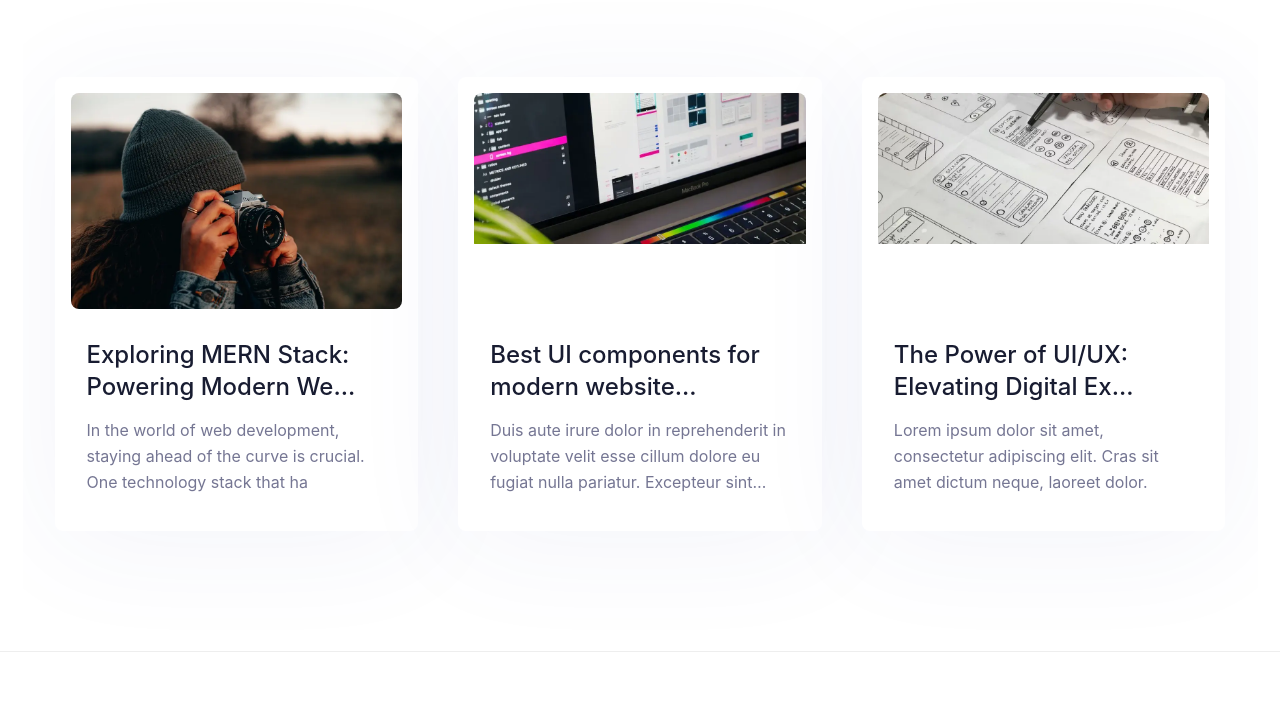
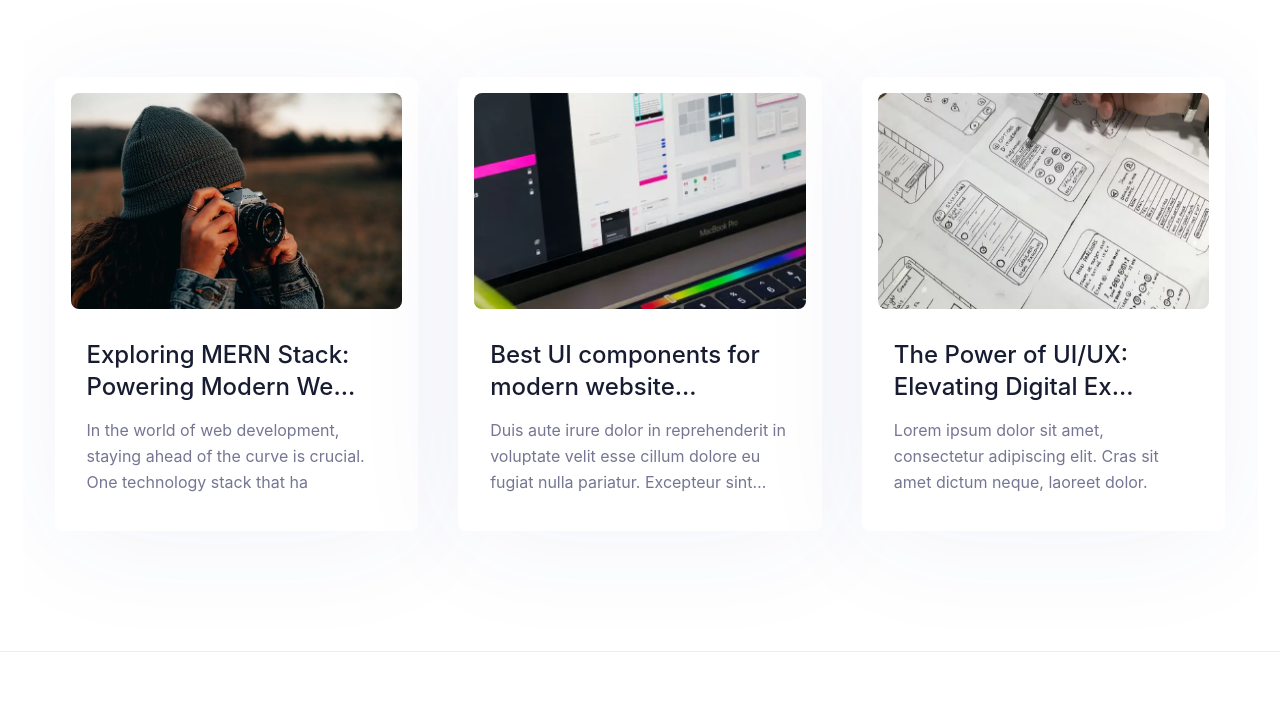
Before and after one commit to PTT154/Tailwind_Capstone, a website: page index.html in a window 1280 px wide. Shown: the part 8844-9572 px from the top of the page. Drawn offline with nearby package versions, Linux system fonts and the light colour scheme.

Commit message:
Hoàn thành phần Blog

```diff
--- a/index.html
+++ b/index.html
@@ -1148,8 +1148,8 @@
                             href="https://solid.nextjstemplates.com/blog/exploring-the-mern-stack-powering-modern-web-development">
                             <img alt="Exploring MERN Stack: Powering Modern Web Development" loading="lazy"
                                 decoding="async" data-nimg="fill"
-                                class="duration-300 group-hover:scale-110 object-cover" sizes="100vw"
-                                src="./img/about/about-1.webp" />
+                                class="w-full h-full object-cover object-center duration-300 group-hover:scale-110"
+                                sizes="100vw" src="./img/about/about-1.webp" />
                         </a>
                         <div class="px-4">
                             <h3
@@ -1161,12 +1161,13 @@
                                 crucial. One technology stack that ha</p>
                         </div>
                     </div>
-                    <div class="animate_top group rounded-lg bg-white p-4 pb-9 shadow-solid-8 dark:bg-blacksection ">
+                    <div class=" group rounded-lg bg-white p-4 pb-9 shadow-solid-8 dark:bg-blacksection">
                         <a class="relative block aspect-[368/239] overflow-hidden rounded-lg"
                             href="https://solid.nextjstemplates.com/blog/best-ui-components-for-modern-websites">
                             <img alt="Best UI components for modern website" loading="lazy" decoding="async"
-                                data-nimg="fill" class="duration-300 group-hover:scale-110" sizes="100vw"
-                                src="./img/about/about-2.webp" />
+                                data-nimg="fill"
+                                class="w-full h-full object-cover object-center duration-300 group-hover:scale-110 "
+                                sizes="100vw" src="./img/about/about-2.webp" />
                         </a>
                         <div class="px-4">
                             <h3
@@ -1178,11 +1179,11 @@
                                 cillum dolore eu fugiat nulla pariatur. Excepteur sint occaecat cupidatat.</p>
                         </div>
                     </div>
-                    <div class="animate_top group rounded-lg bg-white p-4 pb-9 shadow-solid-8 dark:bg-blacksection ">
+                    <div class="group rounded-lg bg-white p-4 pb-9 shadow-solid-8 dark:bg-blacksection ">
                         <a class="relative block aspect-[368/239] overflow-hidden rounded-lg"
                             href="https://solid.nextjstemplates.com/blog/the-power-of-uiux-elevating-digital-experiences">
                             <img alt="The Power of UI/UX: Elevating Digital Experiences" loading="lazy" decoding="async"
-                                data-nimg="fill" class="duration-300 group-hover:scale-110" sizes="100vw"
+                                data-nimg="fill" class="w-full h-full duration-300 group-hover:scale-110" sizes="100vw"
                                 src="./img/about/about-3.webp" />
                         </a>
                         <div class="px-4">
```
